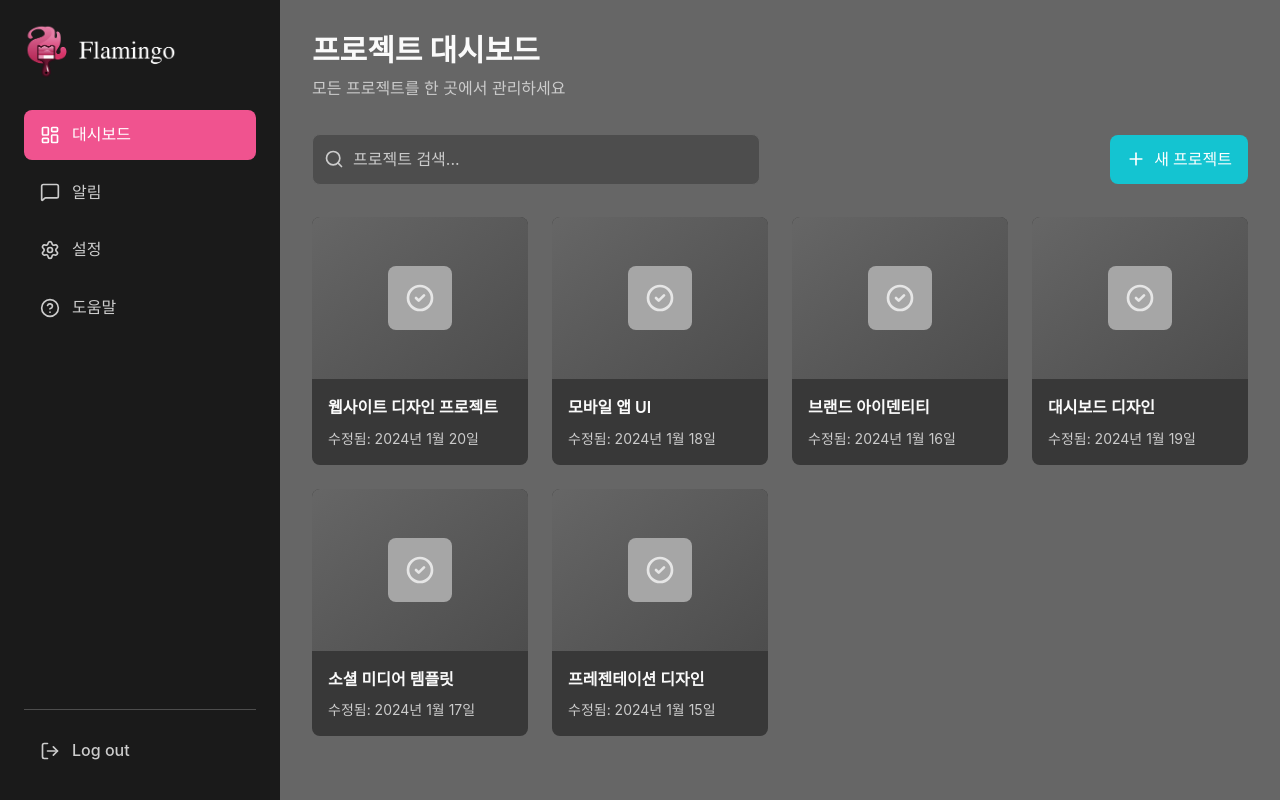
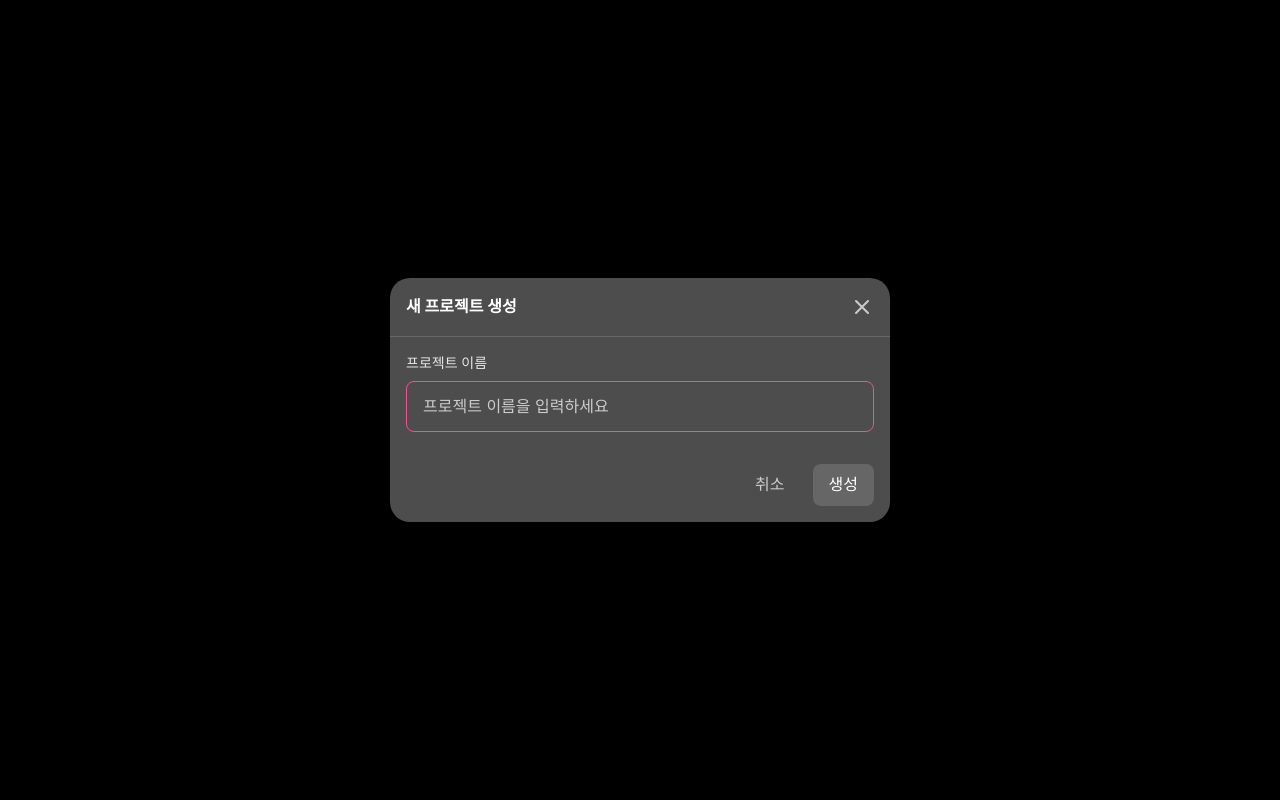
Before and after one commit to jcy97/flamingo-mvp-ui-v2, a Next.js app: page /project/dashboard in a window 1280 px wide. Both pictures are taken after a click on the button "새 프로젝트". Built offline with nearby package versions, Linux system fonts and the light colour scheme.

Commit message:
[feat] 프로젝트 관리 개선

```diff
--- a/app/project/dashboard/page.tsx
+++ b/app/project/dashboard/page.tsx
@@ -2,18 +2,55 @@
 
 import DashboardHeader from "@/components/Project/Dashboard/DashboardHeader";
 import ProjectGrid from "@/components/Project/Dashboard/ProjectGrid";
-import { sampleProjects } from "@/samples/data";
+import CreateProjectModal from "@/components/Project/Dashboard/CreateProjectModal";
+import DeleteProjectModal from "@/components/Project/Dashboard/DeleteProjectModal";
+import Modal from "@/components/Common/Modal";
+import { usePopup } from "@/hooks/usePopup";
+import {
+  projectsAtom,
+  addProjectAtom,
+  deleteProjectAtom,
+} from "@/stores/projectStore";
+import { useAtom } from "jotai";
 import { useState } from "react";
+import { Project } from "@/types/project";
 
 export default function DashboardPage() {
+  const [projects] = useAtom(projectsAtom);
+  const [, addProject] = useAtom(addProjectAtom);
+  const [, deleteProject] = useAtom(deleteProjectAtom);
   const [searchQuery, setSearchQuery] = useState("");
+  const { popup, openPopup, closePopup } = usePopup();
 
   const handleSearch = (query: string) => {
     setSearchQuery(query);
   };
 
   const handleCreateProject = () => {
-    console.log("새 프로젝트 생성");
+    openPopup({
+      title: "새 프로젝트 생성",
+      content: (
+        <CreateProjectModal onClose={closePopup} onCreateProject={addProject} />
+      ),
+      size: "md",
+    });
+  };
+
+  const handleDeleteProject = (projectId: string) => {
+    const project = projects.find((p) => p.id === projectId);
+    if (!project) return;
+
+    openPopup({
+      title: "프로젝트 삭제",
+      content: (
+        <DeleteProjectModal
+          project={project}
+          onClose={closePopup}
+          onDeleteProject={deleteProject}
+        />
+      ),
+      size: "md",
+    });
   };
 
   return (
@@ -33,8 +70,22 @@ export default function DashboardPage() {
           onCreateProject={handleCreateProject}
         />
 
-        <ProjectGrid projects={sampleProjects} searchQuery={searchQuery} />
+        <ProjectGrid
+          projects={projects}
+          searchQuery={searchQuery}
+          onDeleteProject={handleDeleteProject}
+        />
       </div>
+
+      <Modal
+        isOpen={popup.isOpen}
+        onClose={closePopup}
+        title={popup.title}
+        size={popup.size}
+        showCloseButton={popup.showCloseButton}
+      >
+        {popup.content}
+      </Modal>
     </div>
   );
 }
--- /dev/null
+++ b/components/Project/Dashboard/CreateProjectModal.tsx
@@ -0,0 +1,64 @@
+"use client";
+
+import { useState } from "react";
+
+interface CreateProjectModalProps {
+  onClose: () => void;
+  onCreateProject: (name: string) => void;
+}
+
+function CreateProjectModal({
+  onClose,
+  onCreateProject,
+}: CreateProjectModalProps) {
+  const [projectName, setProjectName] = useState("");
+
+  const handleSubmit = () => {
+    if (projectName.trim()) {
+      onCreateProject(projectName.trim());
+      onClose();
+    }
+  };
+
+  const handleKeyDown = (e: React.KeyboardEvent) => {
+    if (e.key === "Enter") {
+      handleSubmit();
+    }
+  };
+
+  return (
+    <div className="space-y-4">
+      <div>
+        <label className="block text-sm font-medium text-neutral-300 mb-2">
+          프로젝트 이름
+        </label>
+        <input
+          type="text"
+          value={projectName}
+          onChange={(e) => setProjectName(e.target.value)}
+          onKeyDown={handleKeyDown}
+          placeholder="프로젝트 이름을 입력하세요"
+          className="w-full bg-neutral-700 border border-neutral-600 rounded-lg px-4 py-3 text-neutral-100 placeholder-neutral-400 focus:outline-none focus:border-primary-500"
+          autoFocus
+        />
+      </div>
+      <div className="flex justify-end gap-3 pt-4">
+        <button
+          onClick={onClose}
+          className="px-4 py-2 text-neutral-400 hover:text-neutral-100 transition-colors"
+        >
+          취소
+        </button>
+        <button
+          onClick={handleSubmit}
+          disabled={!projectName.trim()}
+          className="px-4 py-2 bg-primary-500 hover:bg-primary-600 disabled:bg-neutral-600 disabled:cursor-not-allowed text-neutral-0 rounded-lg transition-colors"
+        >
+          생성
+        </button>
+      </div>
+    </div>
+  );
+}
+
+export default CreateProjectModal;
--- a/components/Project/Dashboard/DashboardHeader.tsx
+++ b/components/Project/Dashboard/DashboardHeader.tsx
@@ -1,7 +1,7 @@
 "use client";
 
 import { Search, Plus } from "lucide-react";
-import { useState } from "react";
+import { useState, useEffect, useRef } from "react";
 
 interface DashboardHeaderProps {
   onSearch: (query: string) => void;
@@ -10,12 +10,28 @@ interface DashboardHeaderProps {
 
 function DashboardHeader({ onSearch, onCreateProject }: DashboardHeaderProps) {
   const [searchQuery, setSearchQuery] = useState("");
+  const timeoutRef = useRef<NodeJS.Timeout | null>(null);
 
   const handleSearchChange = (e: React.ChangeEvent<HTMLInputElement>) => {
     const query = e.target.value;
     setSearchQuery(query);
-    onSearch(query);
+
+    if (timeoutRef.current) {
+      clearTimeout(timeoutRef.current);
+    }
+
+    timeoutRef.current = setTimeout(() => {
+      onSearch(query);
+    }, 300);
   };
+
+  useEffect(() => {
+    return () => {
+      if (timeoutRef.current) {
+        clearTimeout(timeoutRef.current);
+      }
+    };
+  }, []);
 
   return (
     <div className="flex items-center justify-between mb-8">
--- /dev/null
+++ b/components/Project/Dashboard/DeleteProjectModal.tsx
@@ -0,0 +1,46 @@
+"use client";
+
+import { Project } from "@/types/project";
+
+interface DeleteProjectModalProps {
+  project: Project;
+  onClose: () => void;
+  onDeleteProject: (projectId: string) => void;
+}
+
+function DeleteProjectModal({
+  project,
+  onClose,
+  onDeleteProject,
+}: DeleteProjectModalProps) {
+  const handleDelete = () => {
+    onDeleteProject(project.id);
+    onClose();
+  };
+
+  return (
+    <div className="space-y-4">
+      <p className="text-neutral-300">
+        <span className="font-semibold text-neutral-100">"{project.name}"</span>{" "}
+        프로젝트를 정말 삭제하시겠습니까?
+      </p>
+      <p className="text-sm text-neutral-400">이 작업은 되돌릴 수 없습니다.</p>
+      <div className="flex justify-end gap-3 pt-4">
+        <button
+          onClick={onClose}
+          className="px-4 py-2 text-neutral-400 hover:text-neutral-100 transition-colors"
+        >
+          취소
+        </button>
+        <button
+          onClick={handleDelete}
+          className="px-4 py-2 bg-red-500 hover:bg-red-600 text-neutral-0 rounded-lg transition-colors"
+        >
+          삭제
+        </button>
+      </div>
+    </div>
+  );
+}
+
+export default DeleteProjectModal;
--- a/components/Project/Dashboard/ProjectCard.tsx
+++ b/components/Project/Dashboard/ProjectCard.tsx
@@ -1,12 +1,24 @@
+"use client";
+
 import { Project } from "@/types/project";
+import { updateProjectAtom } from "@/stores/projectStore";
+import { useAtom } from "jotai";
+import { Edit2, Trash2 } from "lucide-react";
 import Image from "next/image";
 import Link from "next/link";
+import { useState, useRef, useEffect } from "react";
 
 interface ProjectCardProps {
   project: Project;
+  onDelete: (projectId: string) => void;
 }
 
-function ProjectCard({ project }: ProjectCardProps) {
+function ProjectCard({ project, onDelete }: ProjectCardProps) {
+  const [, updateProject] = useAtom(updateProjectAtom);
+  const [isEditing, setIsEditing] = useState(false);
+  const [editName, setEditName] = useState(project.name);
+  const inputRef = useRef<HTMLInputElement>(null);
+
   const formatDate = (date: Date) => {
     return new Intl.DateTimeFormat("ko-KR", {
       year: "numeric",
@@ -15,10 +27,50 @@ function ProjectCard({ project }: ProjectCardProps) {
     }).format(date);
   };
 
+  const handleEditClick = (e: React.MouseEvent) => {
+    e.preventDefault();
+    e.stopPropagation();
+    setIsEditing(true);
+    setEditName(project.name);
+  };
+
+  const handleDeleteClick = (e: React.MouseEvent) => {
+    e.preventDefault();
+    e.stopPropagation();
+    onDelete(project.id);
+  };
+
+  const handleEditSubmit = () => {
+    const trimmedName = editName.trim();
+    if (trimmedName) {
+      updateProject({ projectId: project.id, name: trimmedName });
+    } else {
+      setEditName(project.name);
+    }
+    setIsEditing(false);
+  };
+
+  const handleKeyDown = (e: React.KeyboardEvent) => {
+    if (e.key === "Enter") {
+      handleEditSubmit();
+    } else if (e.key === "Escape") {
+      setEditName(project.name);
+      setIsEditing(false);
+    }
+  };
+
+  useEffect(() => {
+    if (isEditing && inputRef.current) {
+      inputRef.current.focus();
+      inputRef.current.select();
+    }
+  }, [isEditing]);
+
   return (
+    <div className="relative group">
       <Link
         href={`/workspace?projectId=${project.id}`}
-      className="block bg-neutral-800 rounded-lg overflow-hidden hover:bg-neutral-700 hover:border-primary-500 hover:border-2 transition-colors group"
+        className="block bg-neutral-800 rounded-lg overflow-hidden hover:bg-neutral-700 hover:border-primary-500 hover:border-2 transition-colors"
       >
         <div className="aspect-[4/3] bg-neutral-700 relative overflow-hidden">
           {project.thumbnail ? (
@@ -52,9 +104,22 @@ function ProjectCard({ project }: ProjectCardProps) {
         </div>
 
         <div className="p-4">
+          {isEditing ? (
+            <input
+              ref={inputRef}
+              type="text"
+              value={editName}
+              onChange={(e) => setEditName(e.target.value)}
+              onBlur={handleEditSubmit}
+              onKeyDown={handleKeyDown}
+              className="w-full bg-neutral-700 border border-neutral-600 rounded px-2 py-1 text-neutral-100 focus:outline-none focus:border-primary-500"
+              onClick={(e) => e.stopPropagation()}
+            />
+          ) : (
             <h3 className="font-semibold text-neutral-100 mb-2 truncate">
               {project.name}
             </h3>
+          )}
           <p className="text-sm text-neutral-400">
             {project.updatedAt
               ? `수정됨: ${formatDate(project.updatedAt)}`
@@ -62,6 +127,25 @@ function ProjectCard({ project }: ProjectCardProps) {
           </p>
         </div>
       </Link>
+
+      <div className="absolute top-2 right-2 opacity-0 group-hover:opacity-100 transition-opacity flex gap-2">
+        <button
+          onClick={handleEditClick}
+          className="p-2 bg-neutral-900 bg-opacity-80 rounded-lg hover:bg-opacity-100 transition-all"
+        >
+          <Edit2
+            size={16}
+            className="text-neutral-300 hover:text-neutral-100"
+          />
+        </button>
+        <button
+          onClick={handleDeleteClick}
+          className="p-2 bg-neutral-900 bg-opacity-80 rounded-lg hover:bg-opacity-100 transition-all"
+        >
+          <Trash2 size={16} className="text-red-400 hover:text-red-300" />
+        </button>
+      </div>
+    </div>
   );
 }
 
--- a/components/Project/Dashboard/ProjectGrid.tsx
+++ b/components/Project/Dashboard/ProjectGrid.tsx
@@ -4,9 +4,14 @@ import ProjectCard from "./ProjectCard";
 interface ProjectGridProps {
   projects: Project[];
   searchQuery: string;
+  onDeleteProject: (projectId: string) => void;
 }
 
-function ProjectGrid({ projects, searchQuery }: ProjectGridProps) {
+function ProjectGrid({
+  projects,
+  searchQuery,
+  onDeleteProject,
+}: ProjectGridProps) {
   const filteredProjects = projects.filter((project) =>
     project.name.toLowerCase().includes(searchQuery.toLowerCase())
   );
@@ -46,7 +51,11 @@ function ProjectGrid({ projects, searchQuery }: ProjectGridProps) {
   return (
     <div className="grid grid-cols-1 sm:grid-cols-2 lg:grid-cols-3 xl:grid-cols-4 2xl:grid-cols-5 gap-6">
       {filteredProjects.map((project) => (
-        <ProjectCard key={project.id} project={project} />
+        <ProjectCard
+          key={project.id}
+          project={project}
+          onDelete={onDeleteProject}
+        />
       ))}
     </div>
   );
--- a/stores/index.ts
+++ b/stores/index.ts
@@ -2,3 +2,4 @@ export * from "./pageStore";
 export * from "./canvasStore";
 export * from "./toolsbarStore";
 export * from "./layerStore";
+export * from "./projectStore";
--- /dev/null
+++ b/stores/projectStore.ts
@@ -0,0 +1,42 @@
+import { atom } from "jotai";
+import { Project } from "@/types/project";
+import { sampleProjects } from "@/samples/data";
+
+export const projectsAtom = atom<Project[]>(sampleProjects);
+
+export const addProjectAtom = atom(null, (get, set, name: string) => {
+  const projects = get(projectsAtom);
+  const newProjectId = `${Date.now()}`;
+
+  const newProject: Project = {
+    id: newProjectId,
+    name,
+    owner_id: "user-1",
+    description: "",
+    updatedAt: new Date(),
+  };
+
+  const updatedProjects = [newProject, ...projects];
+  set(projectsAtom, updatedProjects);
+});
+
+export const updateProjectAtom = atom(
+  null,
+  (get, set, { projectId, name }: { projectId: string; name: string }) => {
+    const projects = get(projectsAtom);
+    const updatedProjects = projects.map((project) =>
+      project.id === projectId
+        ? { ...project, name, updatedAt: new Date() }
+        : project
+    );
+    set(projectsAtom, updatedProjects);
+  }
+);
+
+export const deleteProjectAtom = atom(null, (get, set, projectId: string) => {
+  const projects = get(projectsAtom);
+  const updatedProjects = projects.filter(
+    (project) => project.id !== projectId
+  );
+  set(projectsAtom, updatedProjects);
+});
```
Lines whose indentation alone changed are shown as unchanged.
